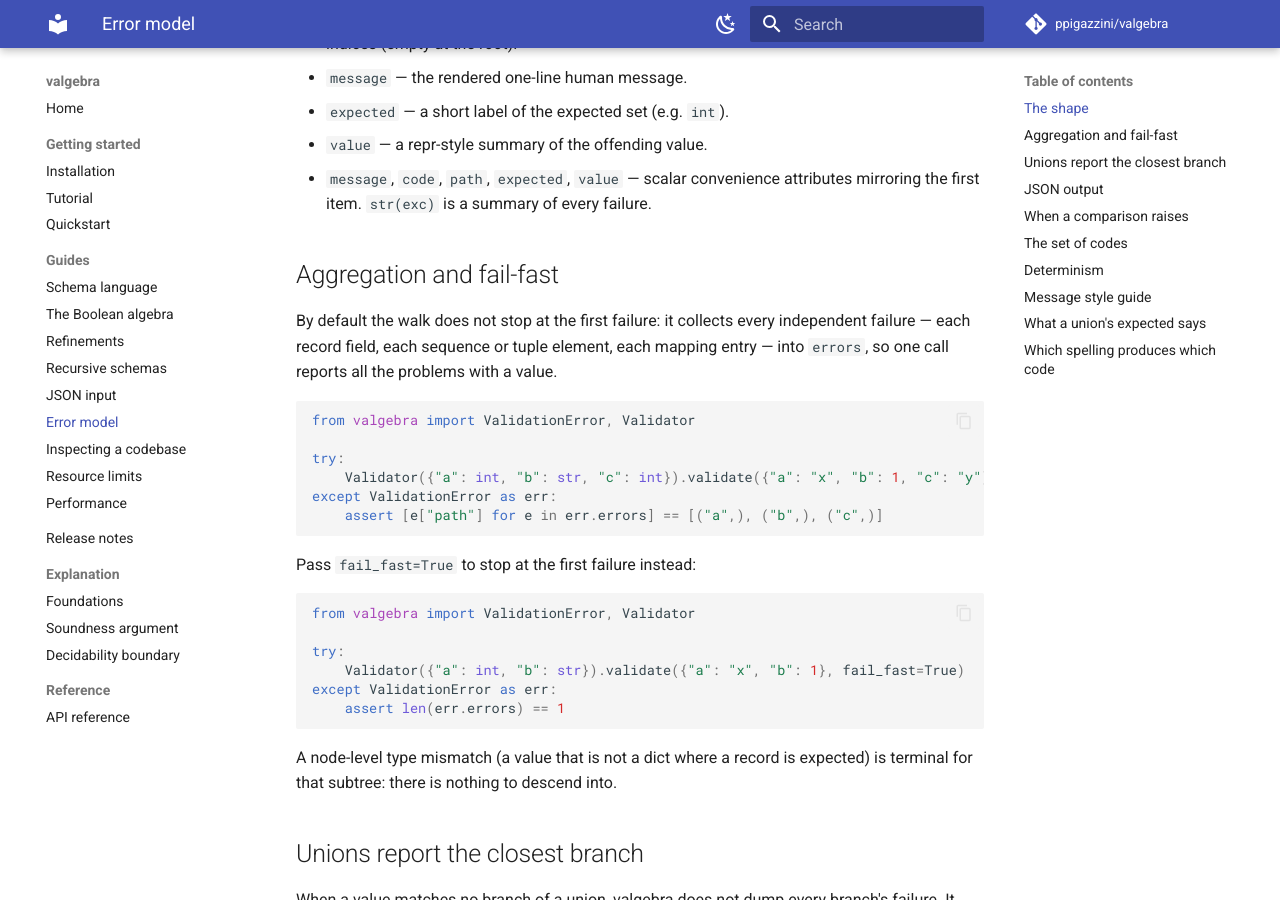
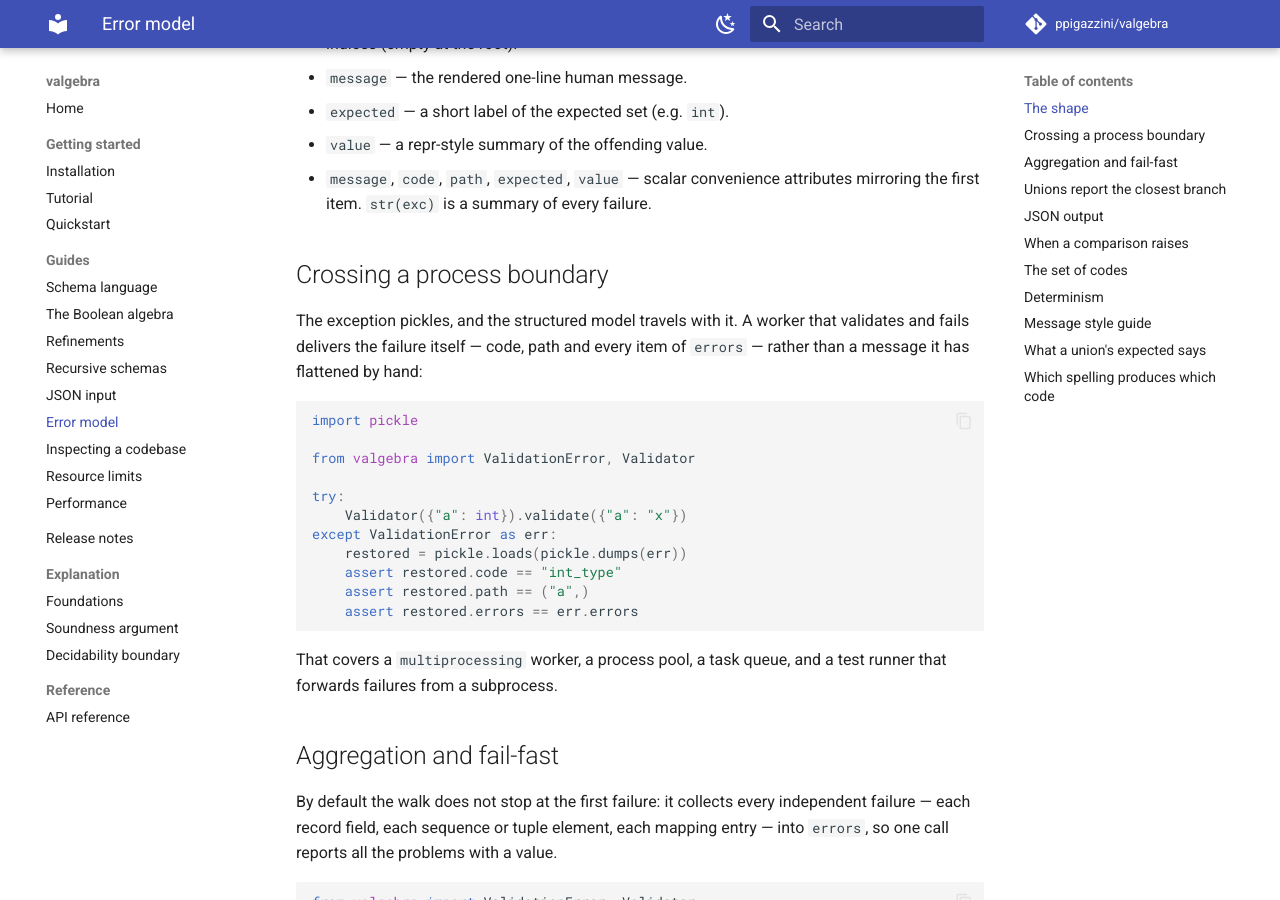
Before and after one commit to ppigazzini/valgebra, an MkDocs documentation site: the page built from docs/08-error-model.md, in a window 1280 px wide and 900 px high, scrolled down 476 px. Built offline with MkDocs 1.6.1 and Material for MkDocs 9.7.7, drawn with Linux system fonts in a browser that asks for light colours; comment, search, counter and statistics services are not loaded.

Commit message:
fix: let a validation failure cross a process boundary
`create_exception!` stringifies its first argument into the exception's
`__module__` and into its qualified name, and `pickle` locates a class by
exactly that pair. `ValidationError` carried a bare `_valgebra`, which names
no importable module, so the exception could not be serialized at all: a
process pool, a task queue or a subprocess test runner delivered a
`PicklingError` naming an internal module in place of the validation result.

The module is `valgebra`, the package the name is exported from, rather than
the compiled extension underneath it. That string is baked into every
serialized error, so it has to name something that keeps resolving, and the
API reference reserves the right to rename the extension in any release --
naming it here would strand data already written. A traceback and a `repr`
read `valgebra.ValidationError` for the same reason.

The structured model travels in the instance state, so `code`, `path`,
`expected`, `value` and every item of `errors` arrive with the exception once
its class resolves.

The suite had no serialization coverage of any kind, which is why a defect of
this shape stayed invisible while every other gate passed. A new test pins the
class at the module it names, the round trip, and the order of the aggregate.

The error model guide states the capability and shows it, since a worker
delivering its own failure rather than a flattened message is the reason to
have a structured model at all.

````diff
--- a/docs/08-error-model.md
+++ b/docs/08-error-model.md
@@ -23,6 +23,29 @@ A `ValidationError` exposes:
   - `value` — a repr-style summary of the offending value.
 - `message`, `code`, `path`, `expected`, `value` — scalar convenience
   attributes mirroring the first item. `str(exc)` is a summary of every failure.
+
+## Crossing a process boundary
+
+The exception pickles, and the structured model travels with it. A worker that
+validates and fails delivers the failure itself — code, path and every item of
+`errors` — rather than a message it has flattened by hand:
+
+```python
+import pickle
+
+from valgebra import ValidationError, Validator
+
+try:
+    Validator({"a": int}).validate({"a": "x"})
+except ValidationError as err:
+    restored = pickle.loads(pickle.dumps(err))
+    assert restored.code == "int_type"
+    assert restored.path == ("a",)
+    assert restored.errors == err.errors
+```
+
+That covers a `multiprocessing` worker, a process pool, a task queue, and a test
+runner that forwards failures from a subprocess.
 
 ## Aggregation and fail-fast
 
@@ -175,8 +198,10 @@ class Backend(enum.Enum):
     TORCH = "torch"
 
 
-for spec, value in [(Literal["torch", "jax"], "tensorflow"),
-                    (union(Backend, Literal["union"]), "arcfase")]:
+for spec, value in [
+    (Literal["torch", "jax"], "tensorflow"),
+    (union(Backend, Literal["union"]), "arcfase"),
+]:
     try:
         Validator(spec).validate(value)
     except ValidationError as err:
````
Also changed, not shown: CHANGELOG.md (+13 -0 lines), 2 other files.
